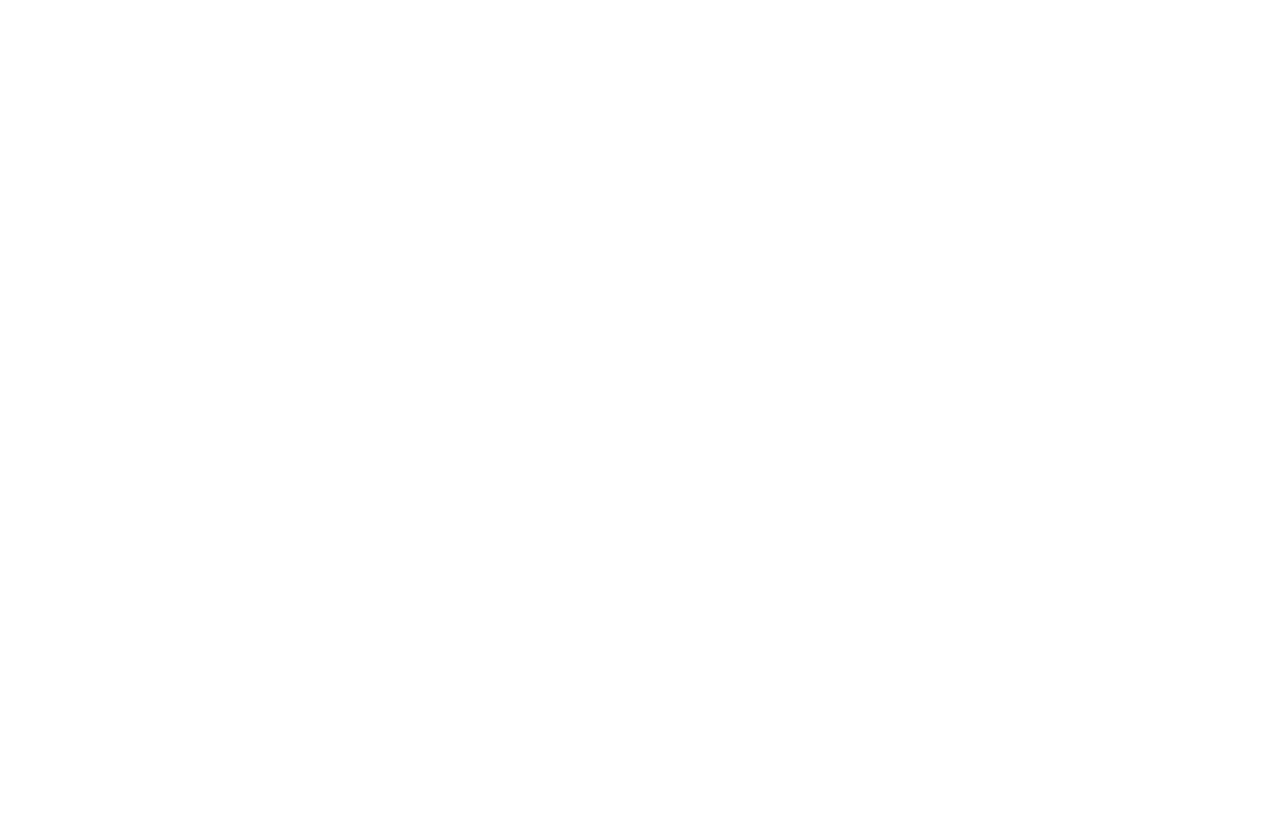
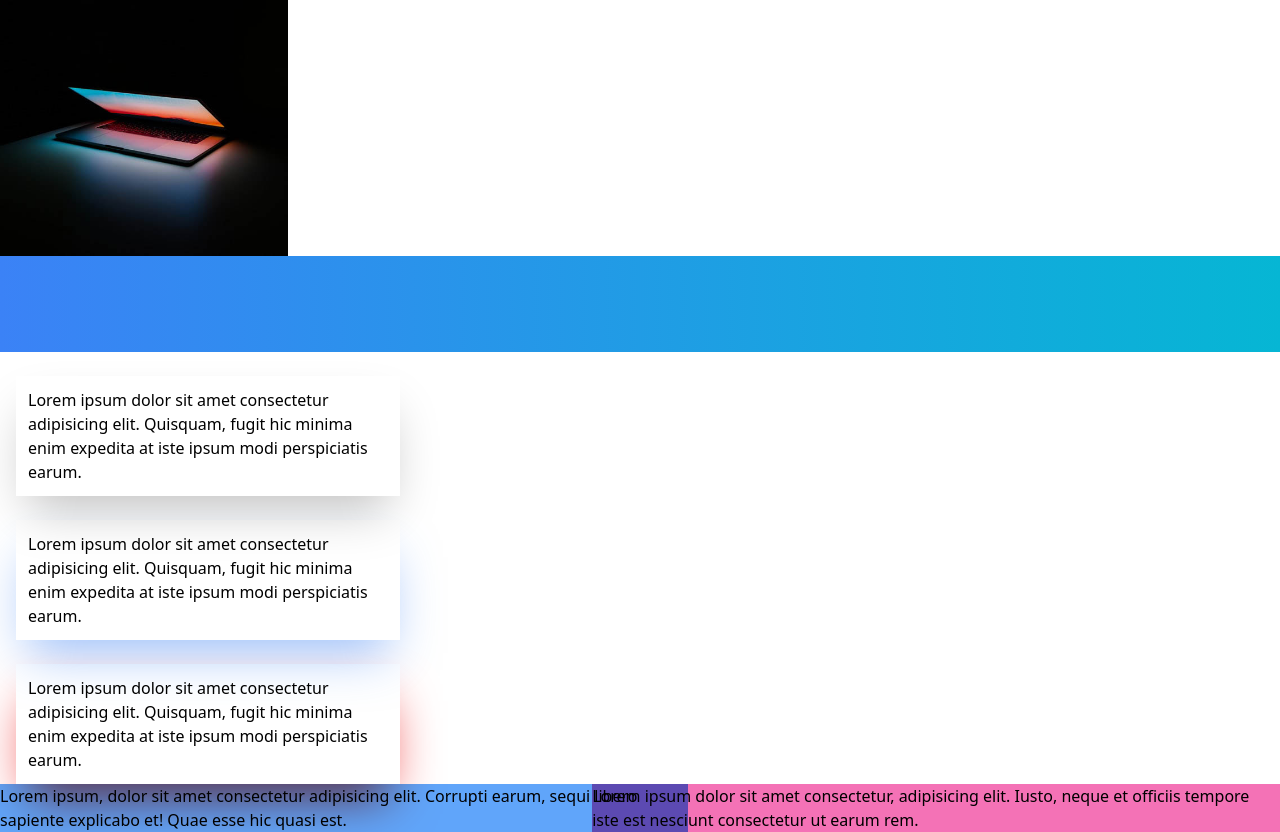
Before and after one commit to alison2686/tailwind-sandbox, a plain HTML site: page 07-backgrounds-shadows/index.html in a window 1280 px wide. Before the commit the page ends 800 px from the top, so only its background shows below. Drawn offline with nearby package versions, Linux system fonts and the light colour scheme.

Commit message:
backgrounds and shadows

```diff
--- a/07-backgrounds-shadows/index.html
+++ b/07-backgrounds-shadows/index.html
@@ -9,12 +9,31 @@
   </head>
   <body>
     <!-- Background Classes -->
+    <div class="h-64 w-72 bg-no-repeat bg-cover bg-center" style="background-image: url('../assets/img/img1.jpg')">
+    </div>
 
     <!-- Gradients -->
+    <div class="h-24 bg-gradient-to-l from-cyan-500 to-blue-500"></div>
 
     <!-- Shadows -->
+    <div class="w-96 mt-6 ml-4 p-3 shadow-2xl">
+      Lorem ipsum dolor sit amet consectetur adipisicing elit. Quisquam, fugit hic minima enim expedita at iste ipsum modi perspiciatis earum.
+    </div>
+    <div class="w-96 mt-6 ml-4 p-3 shadow-2xl shadow-blue-500/50">
+      Lorem ipsum dolor sit amet consectetur adipisicing elit. Quisquam, fugit hic minima enim expedita at iste ipsum modi perspiciatis earum.
+    </div>
+    <div class="w-96 mt-6 ml-4 p-3 shadow-2xl shadow-red-500">
+      Lorem ipsum dolor sit amet consectetur adipisicing elit. Quisquam, fugit hic minima enim expedita at iste ipsum modi perspiciatis earum.
+    </div>
 
     <!-- Mix Blend -->
+<div class="flex justify-center -space-x-24">
+  <div class="mix-blend-multiply bg-blue-400">Lorem ipsum, dolor sit amet consectetur adipisicing elit. Corrupti earum, sequi libero sapiente explicabo et! Quae esse hic quasi est.
+  </div>
+    <div class="mix-blend-multiply bg-pink-400">Lorem ipsum dolor sit amet consectetur, adipisicing elit. Iusto, neque et officiis tempore iste est nesciunt consectetur ut earum rem.
+</div>
+</div>
+
   </body>
 </html>
 
```
